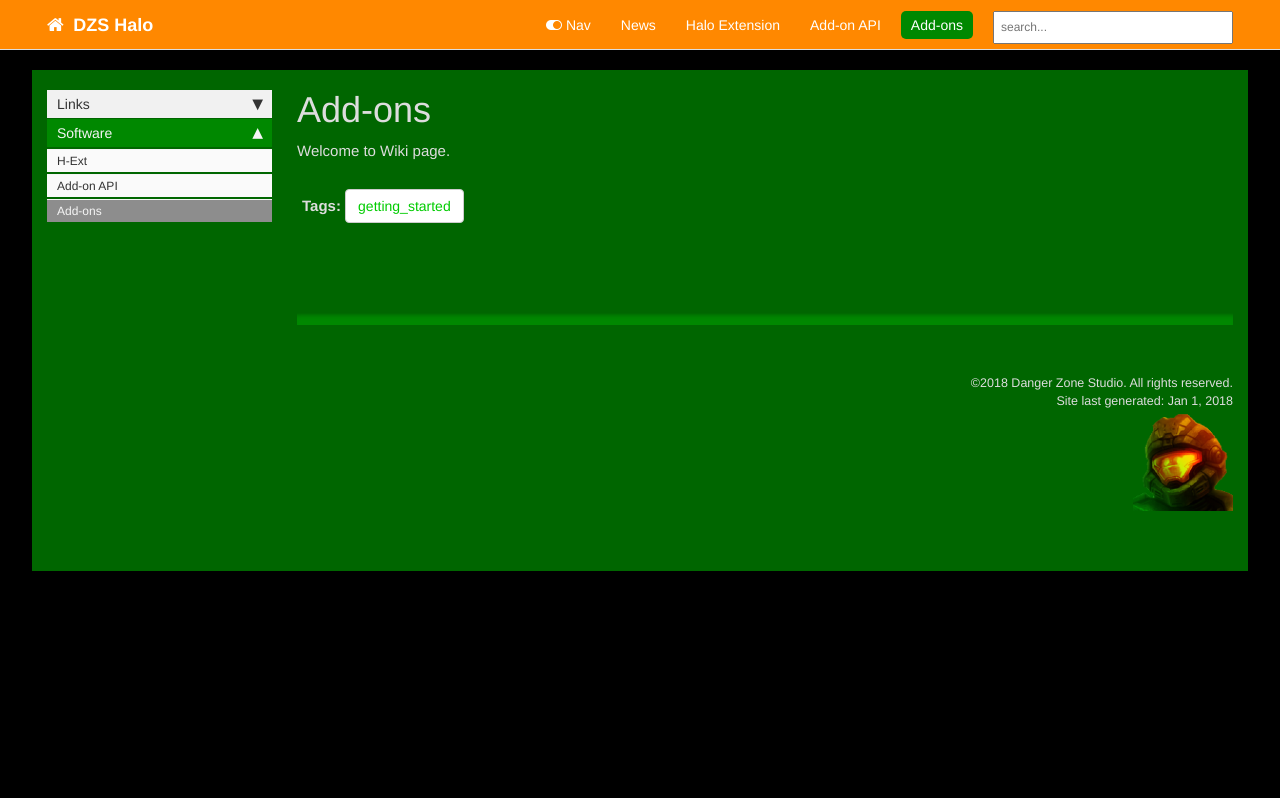
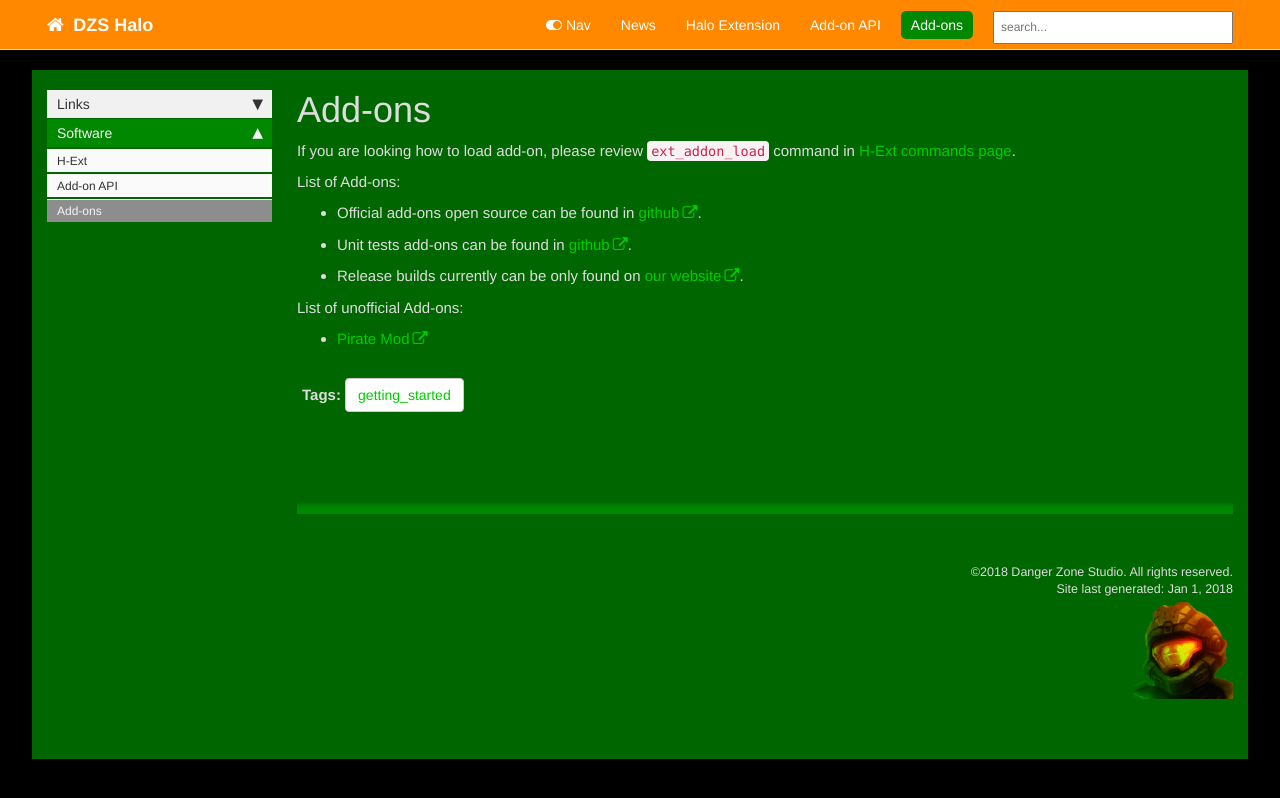
Before and after one commit to DZSHalo/dzshalo.github.io, a Jekyll site: the page built from pages/add-ons/index.md, in a window 1280 px wide. Shown: the top 798 px of the page. Built offline with Jekyll 4.4.1, drawn with Linux system fonts in a browser that asks for light colours; nearby versions of some CDN libraries; comment, search, counter and statistics services are not loaded.

Commit message:
update add-ons page

```diff
--- a/pages/add-ons/index.md
+++ b/pages/add-ons/index.md
@@ -5,6 +5,14 @@ permalink: /add-ons/index.html
 folder: add-ons
 ---
 
-Welcome to Wiki page.
+If you are looking how to load add-on, please review `ext_addon_load` command in [H-Ext commands page](/h-ext/commands.html).
+
+List of Add-ons:
+* Official add-ons open source can be found in [github](https://github.com/H-Ext-Addons).
+* Unit tests add-ons can be found in [github](https://github.com/H-Ext-UnitTests).
+* Release builds currently can be only found on [our website](http://addon.halo.dangerzonestudio.com/halo-extension/add-on).
+
+List of unofficial Add-ons:
+* [Pirate Mod](https://github.com/RadWolfie/Pirate-Mod)
 
 {% include links.html %}
```
